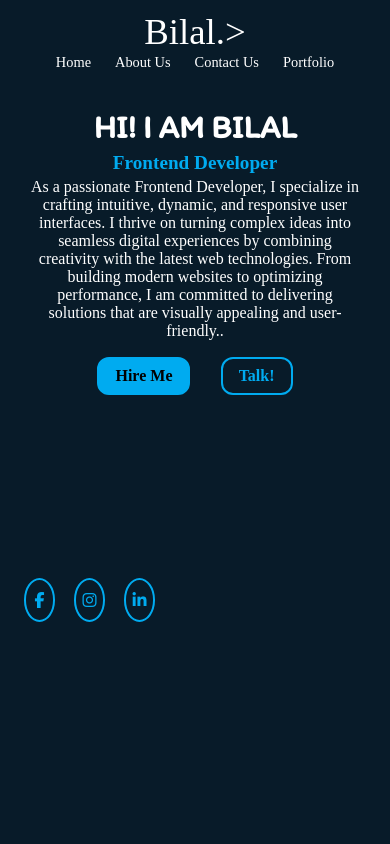
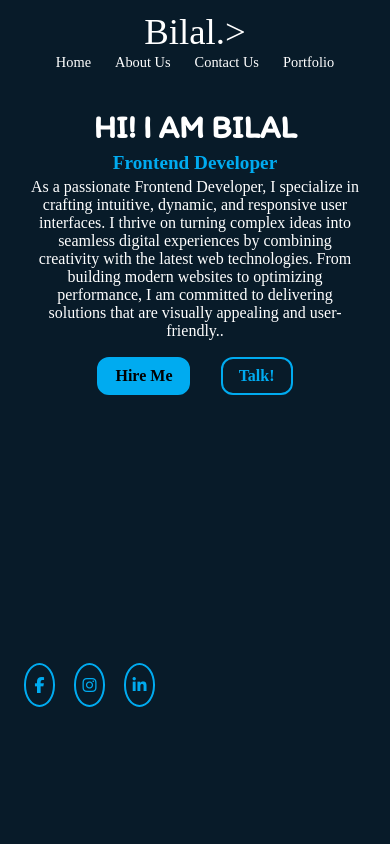
Before and after one commit to bilalmunir2626/portfolio1, a plain HTML site: page index.html in a window 390 px wide. Shown: the top 844 px of the page. Drawn offline with Linux system fonts and the light colour scheme; a web font is replaced by a local one.

Commit message:
Add files via upload

```diff
--- a/phone.css
+++ b/phone.css
@@ -312,7 +312,7 @@
   font-size: 0.6rem;
 }
 .sign{
-  top: 68%;
+  top: 78%;
 }
 .about-1{
   width: 41vw;
```
